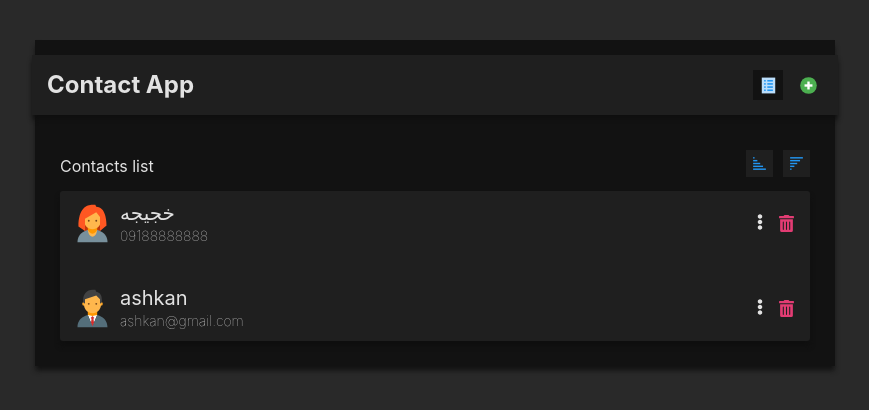
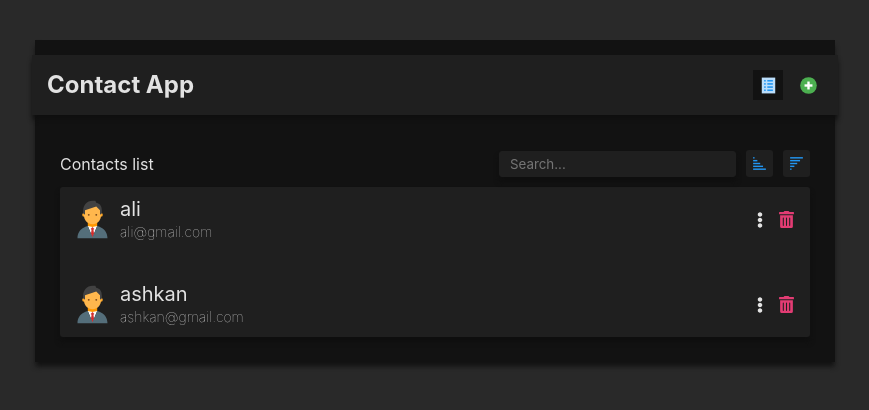
Before and after one commit to AshkanAhmady/contactList---react.js, a React (Create React App) app: page / in a window 1280 px wide. Shown: the top 410 px of the page, without its empty margins (205-1074 px from the left). Built offline with nearby package versions, Linux system fonts and the light colour scheme; data requests are answered from the project's data file.

Commit message:
add search bar

```diff
--- a/data/db.json
+++ b/data/db.json
@@ -4,16 +4,16 @@
       "name": "ashkan",
       "email": "ashkan@gmail.com",
       "gender": "male",
-      "phone": "09184174117",
+      "phone": 0,
       "emailPhoneShow": "email",
       "id": 1
     },
     {
-      "name": "خجیجه",
-      "email": "khaje@gmail.com",
-      "gender": "female",
-      "phone": "09188888888",
-      "emailPhoneShow": "phone",
+      "name": "ali",
+      "email": "ali@gmail.com",
+      "gender": "male",
+      "phone": 0,
+      "emailPhoneShow": "email",
       "id": 2
     }
   ]
--- a/src/App.js
+++ b/src/App.js
@@ -8,6 +8,7 @@ function App() {
   return (
     <>
       <ToastContainer theme="dark" />
+
       <Layout>
         <Switch>
           {routes.map((route, index) => {
--- a/src/Pages/ContactListPage.js
+++ b/src/Pages/ContactListPage.js
@@ -8,11 +8,17 @@ import { deleteRequest, getRequest } from "../Services/HttpRequestMethods";
 const ContactListPage = () => {
   const [contacts, setContacts] = useState(null);
   const [sort, setSort] = useState("desc");
+  const [filterContact, setFilterContact] = useState([]);
 
   // mounting
   useEffect(() => {
     sortListHandler(sort);
   }, []);
+
+  // updating contacts
+  useEffect(() => {
+    setFilterContact(contacts);
+  }, [contacts]);
 
   // delete content
   const deleteHandler = async (id) => {
@@ -43,6 +49,19 @@ const ContactListPage = () => {
       });
   };
 
+  // search method
+  const filterHandler = (e) => {
+    if (e.target.value == "") {
+      setFilterContact(contacts);
+    } else {
+      let filteredList = contacts.filter((contact) =>
+        contact.name.toLowerCase().includes(e.target.value.toLowerCase())
+      );
+
+      setFilterContact(filteredList);
+    }
+  };
+
   // render elements
   const renderContacts = () => {
     let renderValue = <p>Loading ...</p>;
@@ -51,8 +70,17 @@ const ContactListPage = () => {
       renderValue = <p className="emptyList">The contact list is empty !</p>;
     }
 
-    if (contacts && contacts.length > 0) {
-      renderValue = contacts.map((c) => {
+    if (
+      contacts &&
+      contacts.length > 0 &&
+      filterContact &&
+      filterContact.length == 0
+    ) {
+      renderValue = <p>Searched Contact Dosen`t Exists !</p>;
+    }
+
+    if (filterContact && filterContact.length > 0) {
+      renderValue = filterContact.map((c) => {
         return (
           <Contact
             onDelete={() => deleteHandler(c.id)}
@@ -70,8 +98,16 @@ const ContactListPage = () => {
     <div className="contactsList">
       <div className="listHeader">
         <span>Contacts list</span>
-        {contacts && contacts.length > 1 && (
-          <div>
+
+        {contacts && contacts.length > 0 && (
+          <div className="contactList_options">
+            <input
+              onChange={filterHandler}
+              placeholder="Search..."
+              type="text"
+            />
+            {contacts.length > 1 && (
+              <>
                 <FcGenericSortingAsc
                   onClick={() => sortListHandler("asc")}
                   className="icon"
@@ -80,6 +116,8 @@ const ContactListPage = () => {
                   onClick={() => sortListHandler("desc")}
                   className="icon"
                 />
+              </>
+            )}
           </div>
         )}
       </div>
--- a/src/index.css
+++ b/src/index.css
@@ -165,12 +165,6 @@ input[type="number"] {
   border: 1px solid #000;
 }
 
-.newContact form .specifications input::placeholder,
-.updateContact form .specifications input::placeholder {
-  color: #9e9e9e;
-  font-weight: lighter;
-}
-
 .newContact form button,
 .updateContact form button {
   background-color: #663399;
@@ -284,6 +278,29 @@ input[type="number"] {
   font-size: 27px;
   padding: 5px;
   cursor: pointer;
+  border-radius: 3px;
+}
+
+.contactsList .contactList_options {
+  display: flex;
+  align-items: center;
+}
+
+.contactsList .contactList_options input {
+  box-shadow: 0px 5px 5px 0.1px #0f0f0f;
+  border: none;
+  background-color: #1f1f1f;
+  border: 1px solid #1f1f1f;
+  padding: 4px 10px;
+  color: #e2e2e2;
+  outline: none;
+  font-weight: 400;
+  border-radius: 3px;
+  transition: 0.3s;
+}
+
+.contactsList .contactList_options input:focus {
+  border: 1px solid #000;
 }
 
 .single_contact {
@@ -341,6 +358,8 @@ input[type="number"] {
 .single_contact .options .moreIcon {
   cursor: pointer;
   margin-right: 10px;
+  margin-bottom: -2px;
+  height: 100%;
 }
 
 .single_contact .options a.edit {
```
Lines whose indentation alone changed are shown as unchanged.
